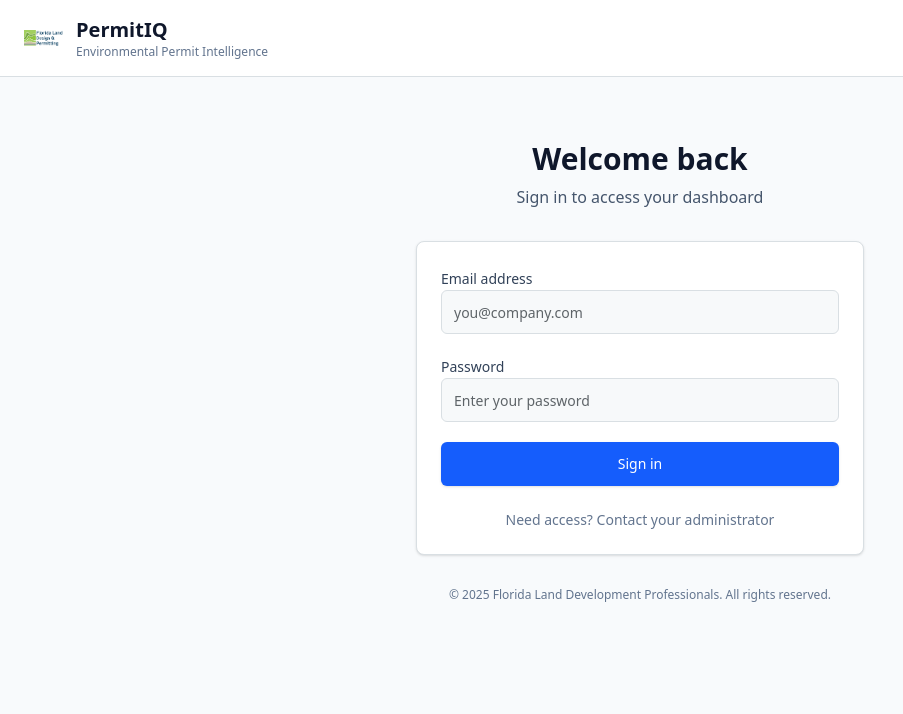
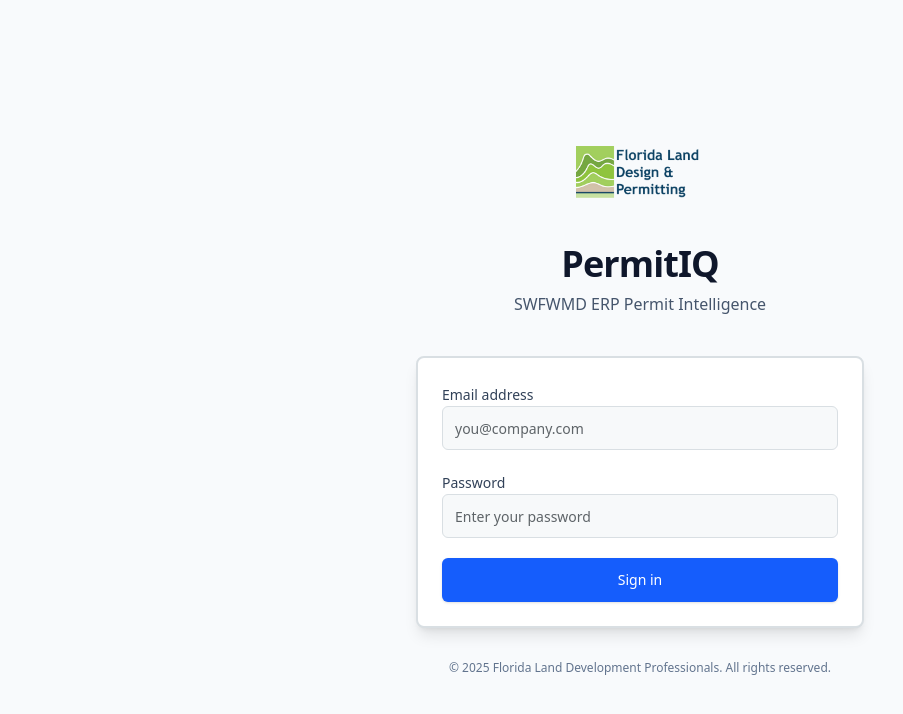
Before and after one commit to kmazur-FLDP/PermitIQ, a Next.js app in the folder web/: page /login in a window 1280 px wide. Shown: the top 714 px of the page, without its empty margins (0-903 px from the left). Built offline with nearby package versions, Linux system fonts and the light colour scheme; no server answers.

Commit message:
Login page tweaks

```diff
--- a/web/src/app/login/page.tsx
+++ b/web/src/app/login/page.tsx
@@ -43,41 +43,35 @@
   }
 
   return (
-    <div className="min-h-screen bg-slate-50">
-      {/* Simple professional header */}
-      <div className="bg-white border-b border-slate-200">
-        <div className="max-w-7xl mx-auto px-6 py-4 flex items-center justify-between">
-          <div className="flex items-center space-x-3">
-            <div className="relative w-10 h-10">
+    <div className="min-h-screen bg-slate-50 flex items-center justify-center px-6 py-12">
+      <div className="w-full max-w-md">
+        {/* Logo Section */}
+        <div className="text-center mb-10">
+          {/* FLDP Logo */}
+          <div className="flex justify-center mb-6">
+            <div className="relative w-32 h-24">
               <Image
                 src="/fldp_final_color.png"
                 alt="FLDP Logo"
                 fill
-                sizes="40px"
+                sizes="128px"
                 className="object-contain"
                 priority
+                unoptimized
               />
             </div>
-            <div>
-              <div className="text-xl font-semibold text-slate-900">PermitIQ</div>
-              <div className="text-xs text-slate-500">Environmental Permit Intelligence</div>
-            </div>
+          </div>
+
+          {/* PermitIQ Branding */}
+          <div className="mb-8">
+            <h1 className="text-4xl font-bold text-slate-900 tracking-tight mb-2">PermitIQ</h1>
+            <p className="text-base text-slate-600 font-medium">SWFWMD ERP Permit Intelligence</p>
           </div>
         </div>
-      </div>
 
-      {/* Main content */}
-      <div className="flex items-center justify-center px-6 py-16">
-        <div className="w-full max-w-md">
-          {/* Welcome message */}
-          <div className="text-center mb-8">
-            <h1 className="text-3xl font-semibold text-slate-900 mb-2">Welcome back</h1>
-            <p className="text-slate-600">Sign in to access your dashboard</p>
-          </div>
-
-          {/* Login card */}
-          <Card className="border border-slate-200 shadow-sm">
-            <CardContent className="pt-6">
+        {/* Login card */}
+        <Card className="border-2 border-slate-200 shadow-lg">
+          <CardContent className="pt-6">
               <form onSubmit={handleLogin} className="space-y-5">
                 {error && (
                   <div className="bg-red-50 border border-red-200 text-red-800 px-4 py-3 rounded-lg">
@@ -142,12 +136,6 @@
                   )}
                 </Button>
               </form>
-
-              <div className="mt-6 text-center">
-                <p className="text-sm text-slate-500">
-                  Need access? Contact your administrator
-                </p>
-              </div>
             </CardContent>
           </Card>
 
@@ -156,7 +144,6 @@
             © 2025 Florida Land Development Professionals. All rights reserved.
           </div>
         </div>
-      </div>
     </div>
   )
 }
```
